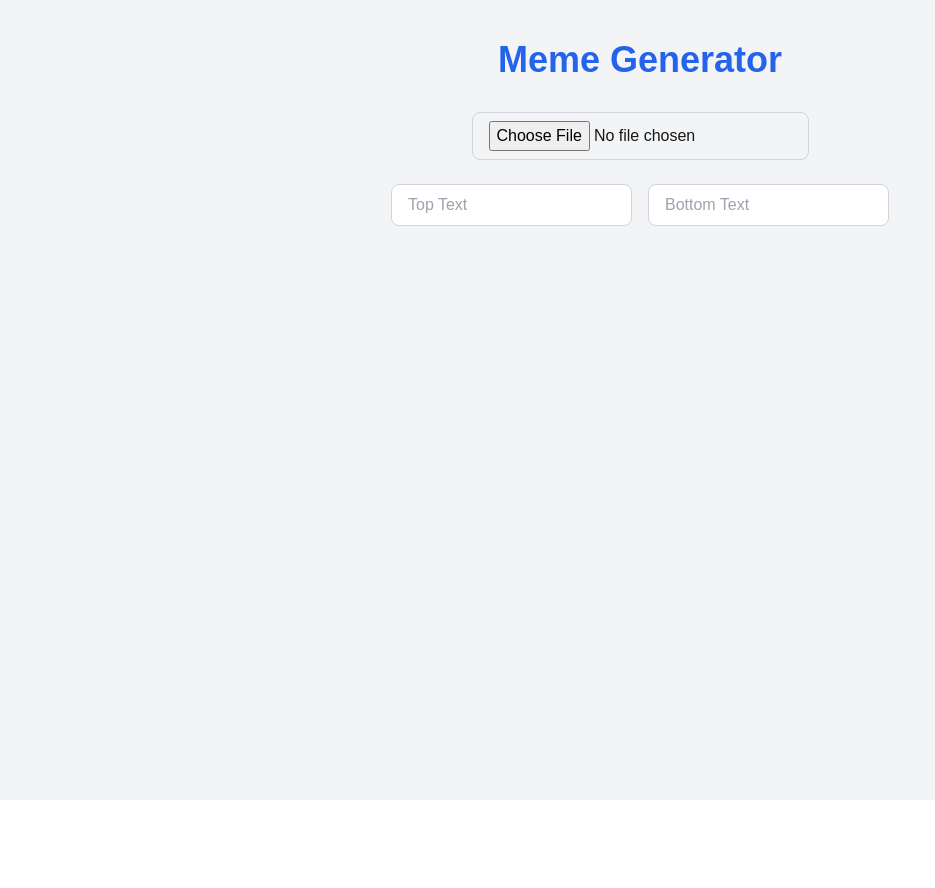
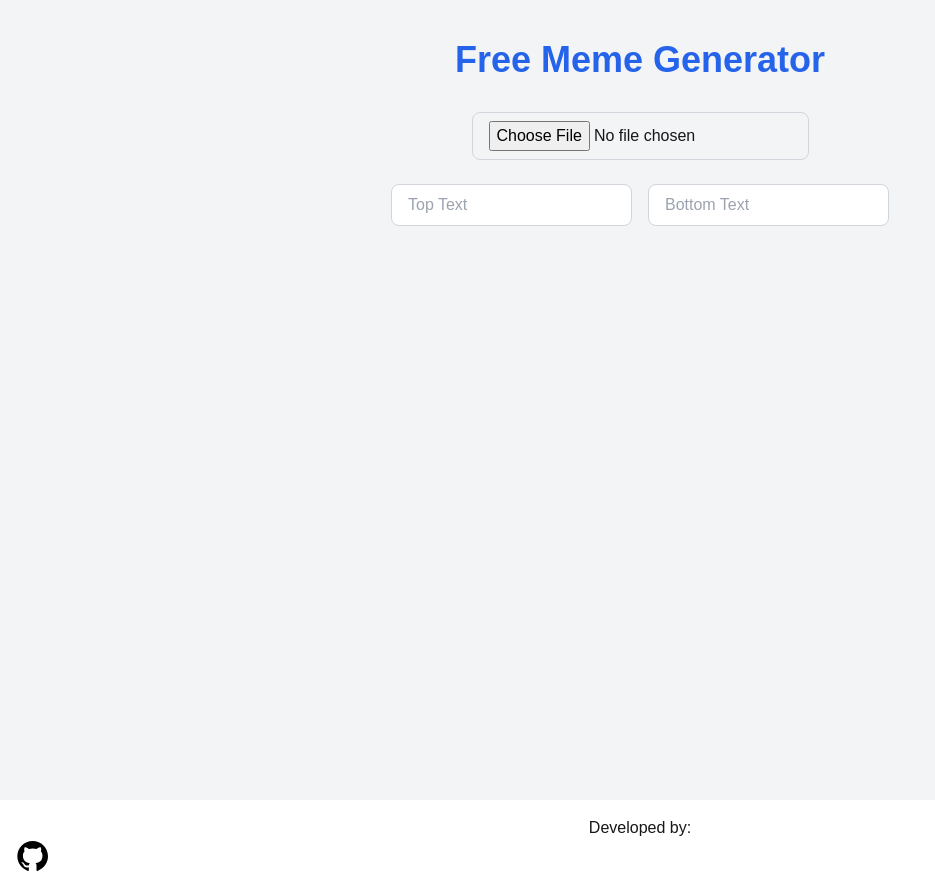
Before and after one commit to aminulsujon/meme-generator, a Next.js app: page / in a window 1280 px wide. Shown: the whole page, without its empty margins (0-935 px from the left). Before the commit the page ends 800 px from the top, so only its background shows below. Built offline with nearby package versions, Linux system fonts and the light colour scheme.

Commit message:
Feat: Open graph data added

```diff
--- a/src/app/layout.tsx
+++ b/src/app/layout.tsx
@@ -1,6 +1,25 @@
 import type { Metadata } from "next";
 import localFont from "next/font/local";
 import "./globals.css";
+
+const jsonLd = {
+  "@context": "https://schema.org",
+  "@type": "WebApplication",
+  "name": "Free Meme Generator",
+  "url": "https://free-meme-generator.vercel.app",
+  "description": "Create free hilarious memes instantly with our free meme generator. Upload images, add custom text, and download memes in seconds.",
+  "publisher": {
+    "@type": "Organization",
+    "name": "Free Meme Generator",
+    "url": "https://free-meme-generator.vercel.app"
+  },
+  "mainEntityOfPage": "https://free-meme-generator.vercel.app",
+  "image": "https://free-meme-generator.vercel.app/meme-generator.jpg",
+  "sameAs": [
+    "https://www.facebook.com/",
+    "https://twitter.com/"
+  ]
+};
 
 const geistSans = localFont({
   src: "./fonts/GeistVF.woff",
@@ -14,8 +33,8 @@ const geistMono = localFont({
 });
 
 export const metadata: Metadata = {
-  title: "Create Next App",
-  description: "Generated by create next app",
+  title: "Free Meme Generator - Create Memes Online in Seconds!",
+  description: "Create hilarious memes instantly with our Free Meme Generator. Upload images, add custom text, and download your memes in seconds. No signup required—start creating now!",
 };
 
 export default function RootLayout({
@@ -25,10 +44,27 @@ export default function RootLayout({
 }>) {
   return (
     <html lang="en">
+      <head>
+        <meta property="og:title" content="Free Meme Generator - Create Memes Online in Seconds!" />
+        <meta property="og:description" content="Create hilarious memes instantly with our free meme generator. Upload images, add custom text, and download memes in seconds." />
+        <meta property="og:image" content="https://free-meme-generator.vercel.app/free-meme-generator-online.webp" />
+        <meta property="og:url" content="https://free-meme-generator.vercel.app/" />
+        <meta property="og:type" content="website" />
+        <script
+          type="application/ld+json"
+          dangerouslySetInnerHTML={{ __html: JSON.stringify(jsonLd) }}
+        />
+      </head>
       <body
         className={`${geistSans.variable} ${geistMono.variable} antialiased`}
       >
         {children}
+
+        <div className="text-center p-4">
+          Developed by: <a target="_blank" href="https://github.com/aminulsujon"><svg height="32" aria-hidden="true" viewBox="0 0 24 24" version="1.1" width="32" data-view-component="true" className="octicon octicon-mark-github v-align-middle color-fg-default">
+              <path d="M12.5.75C6.146.75 1 5.896 1 12.25c0 5.089 3.292 9.387 7.863 10.91.575.101.79-.244.79-.546 0-.273-.014-1.178-.014-2.142-2.889.532-3.636-.704-3.866-1.35-.13-.331-.69-1.352-1.18-1.625-.402-.216-.977-.748-.014-.762.906-.014 1.553.834 1.769 1.179 1.035 1.74 2.688 1.25 3.349.948.1-.747.402-1.25.733-1.538-2.559-.287-5.232-1.279-5.232-5.678 0-1.25.445-2.285 1.178-3.09-.115-.288-.517-1.467.115-3.048 0 0 .963-.302 3.163 1.179.92-.259 1.897-.388 2.875-.388.977 0 1.955.13 2.875.388 2.2-1.495 3.162-1.179 3.162-1.179.633 1.581.23 2.76.115 3.048.733.805 1.179 1.825 1.179 3.09 0 4.413-2.688 5.39-5.247 5.678.417.36.776 1.05.776 2.128 0 1.538-.014 2.774-.014 3.162 0 .302.216.662.79.547C20.709 21.637 24 17.324 24 12.25 24 5.896 18.854.75 12.5.75Z"></path>
+          </svg></a>
+        </div>
       </body>
     </html>
   );
--- a/src/app/page.tsx
+++ b/src/app/page.tsx
@@ -29,8 +29,9 @@ export default function Home() {
   };
 
   return (
+  <>
     <div className="min-h-screen bg-gray-100 flex flex-col items-center py-10">
-      <h1 className="text-4xl font-bold text-blue-600 mb-8">Meme Generator</h1>
+      <h1 className="text-4xl font-bold text-blue-600 mb-8">Free Meme Generator</h1>
       <input
         type="file"
         accept="image/*"
@@ -76,5 +77,6 @@ export default function Home() {
         </button>
       )}
     </div>
+  </>
   );
 }
```
Also changed, not shown: public/free-meme-generator-online.webp (added).
